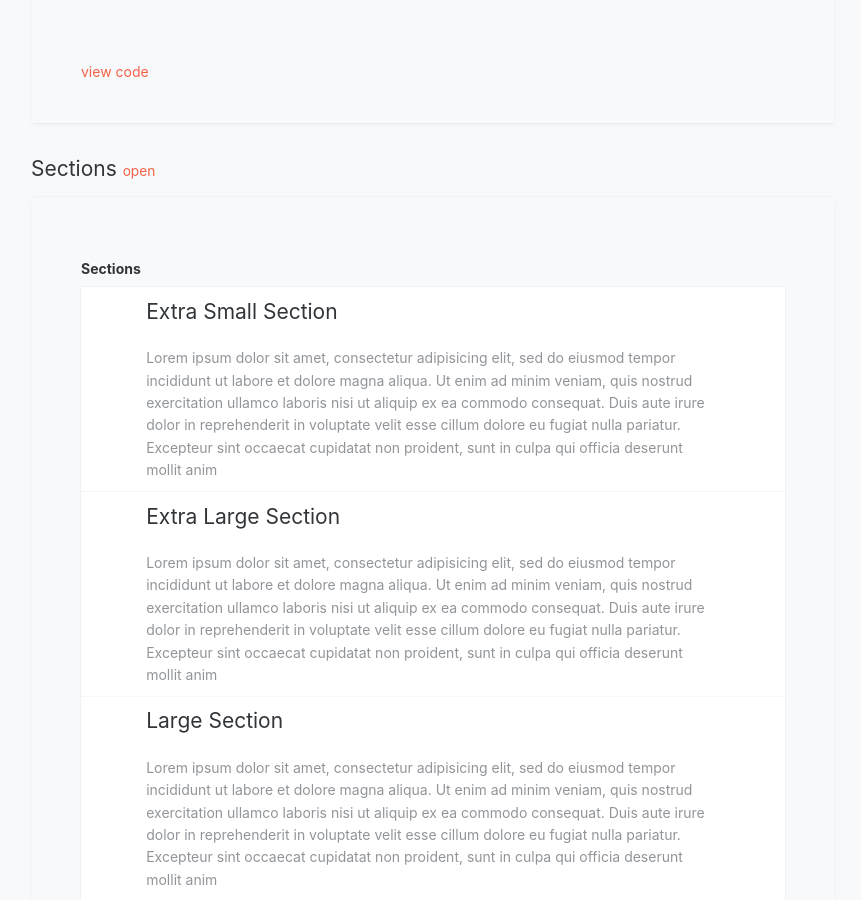
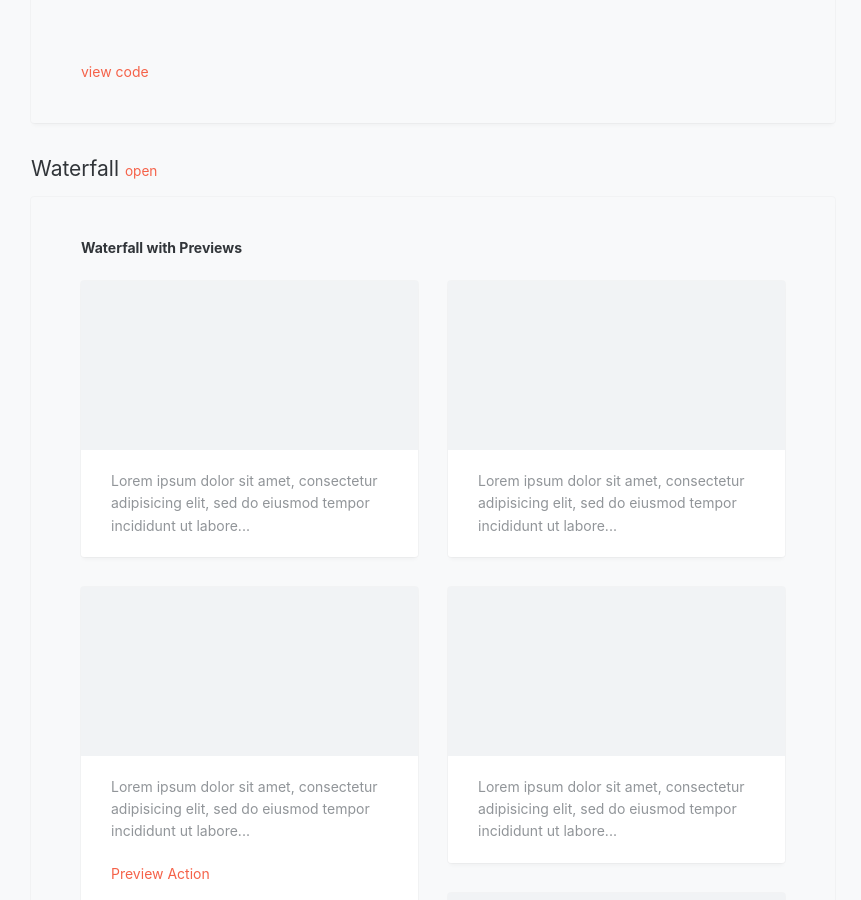
Before and after one commit to dbt-labs/dbt-styleguide, a Jekyll site: the page built from _docs/layouts.md, in a window 1280 px wide and 900 px high, scrolled down 14411 px. Shown: the whole window, without its empty margins (351-1212 px from the left). Built offline with Jekyll 4.4.1, drawn with Linux system fonts in a browser that asks for light colours; some web fonts are replaced; some of the changed text lies outside the part shown.

Commit message:
removed more

```diff
--- a/_docs/layouts/sections.md
+++ /dev/null
@@ -1,75 +0,0 @@
----
-title: Sections
-type: layouts
-section: grids
-order: 2
-class: bg-silver-light
----
-
-<style>.section { box-shadow: 0 0 1px rgba(0,0,0,.2); background: white; }</style>
-
-<h6>Sections</h6>
-
-<div class="sections">
-	<div class="section xs section-last">
-		<div class="section-content">
-			<div class="container">
-				<div class="row">
-					<div class="col-md-12">
-						<h3>Extra Small Section</h3>
-						<p>Lorem ipsum dolor sit amet, consectetur adipisicing elit, sed do eiusmod tempor incididunt ut labore et dolore magna aliqua. Ut enim ad minim veniam, quis nostrud exercitation ullamco laboris nisi ut aliquip ex ea commodo consequat. Duis aute irure dolor in reprehenderit in voluptate velit esse cillum dolore eu fugiat nulla pariatur. Excepteur sint occaecat cupidatat non proident, sunt in culpa qui officia deserunt mollit anim</p>
-					</div>
-				</div>
-			</div>
-		</div>
-	</div>
-	<div class="section xl section-first">
-		<div class="section-content">
-			<div class="container">
-				<div class="row">
-					<div class="col-md-12">
-						<h3>Extra Large Section</h3>
-						<p>Lorem ipsum dolor sit amet, consectetur adipisicing elit, sed do eiusmod tempor incididunt ut labore et dolore magna aliqua. Ut enim ad minim veniam, quis nostrud exercitation ullamco laboris nisi ut aliquip ex ea commodo consequat. Duis aute irure dolor in reprehenderit in voluptate velit esse cillum dolore eu fugiat nulla pariatur. Excepteur sint occaecat cupidatat non proident, sunt in culpa qui officia deserunt mollit anim</p>
-					</div>
-				</div>
-			</div>
-		</div>
-	</div>
-	<div class="section lg">
-		<div class="section-content">
-			<div class="container">
-				<div class="row">
-					<div class="col-md-12">
-						<h3>Large Section</h3>
-						<p>Lorem ipsum dolor sit amet, consectetur adipisicing elit, sed do eiusmod tempor incididunt ut labore et dolore magna aliqua. Ut enim ad minim veniam, quis nostrud exercitation ullamco laboris nisi ut aliquip ex ea commodo consequat. Duis aute irure dolor in reprehenderit in voluptate velit esse cillum dolore eu fugiat nulla pariatur. Excepteur sint occaecat cupidatat non proident, sunt in culpa qui officia deserunt mollit anim</p>
-					</div>
-				</div>
-			</div>
-		</div>
-	</div>
-	<div class="section md">
-		<div class="section-content">
-			<div class="container">
-				<div class="row">
-					<div class="col-md-12">
-						<h3>Medium Section</h3>
-						<p>Lorem ipsum dolor sit amet, consectetur adipisicing elit, sed do eiusmod tempor incididunt ut labore et dolore magna aliqua. Ut enim ad minim veniam, quis nostrud exercitation ullamco laboris nisi ut aliquip ex ea commodo consequat. Duis aute irure dolor in reprehenderit in voluptate velit esse cillum dolore eu fugiat nulla pariatur. Excepteur sint occaecat cupidatat non proident, sunt in culpa qui officia deserunt mollit anim</p>
-					</div>
-				</div>
-			</div>
-		</div>
-	</div>
-	<div class="section sm">
-		<div class="section-content">
-			<div class="container">
-				<div class="row">
-					<div class="col-md-12">
-						<h3>Small Section</h3>
-						<p>Lorem ipsum dolor sit amet, consectetur adipisicing elit, sed do eiusmod tempor incididunt ut labore et dolore magna aliqua. Ut enim ad minim veniam, quis nostrud exercitation ullamco laboris nisi ut aliquip ex ea commodo consequat. Duis aute irure dolor in reprehenderit in voluptate velit esse cillum dolore eu fugiat nulla pariatur. Excepteur sint occaecat cupidatat non proident, sunt in culpa qui officia deserunt mollit anim</p>
-					</div>
-				</div>
-			</div>
-		</div>
-	</div>
-
-</div>
```
Also changed, not shown: _docs/bootstrap/dropdowns.md (+2 -1 lines), _docs/widgets/autocomplete.md (deleted, +0 -14 lines), _docs/widgets/mentions.md (deleted, +0 -15 lines).
